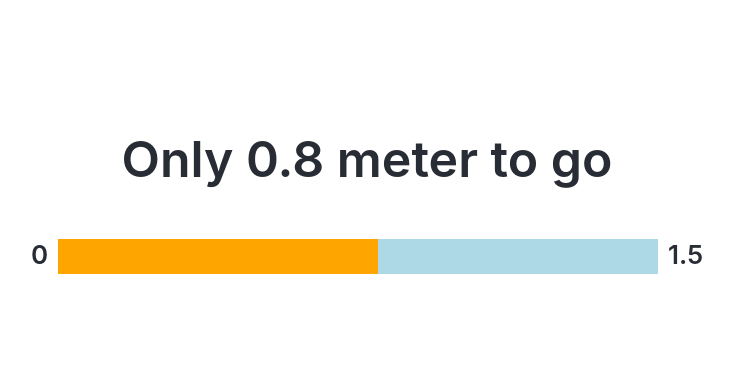
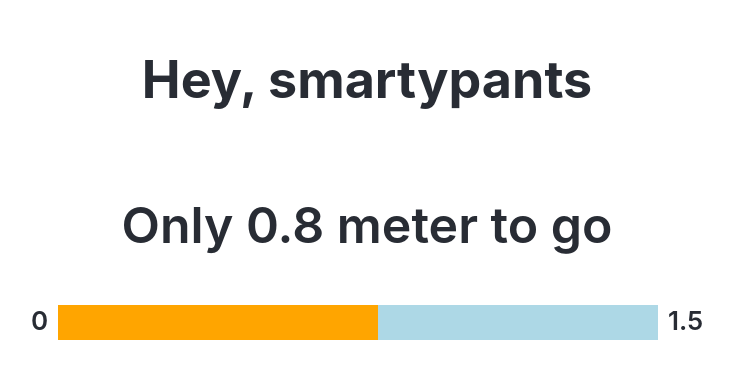
Before and after one commit to rachellebosman/stagePrototype, a React (Create React App) app: page / in a window 1280 px wide. Shown: the part 211-590 px from the top of the page, without its empty margins (273-1006 px from the left). Built offline with nearby package versions, Linux system fonts and the light colour scheme.

Commit message:
added: randomGreeting

```diff
--- a/src/App.js
+++ b/src/App.js
@@ -2,11 +2,13 @@ import './App.scss';
 import './styles/style.scss';
 import './DistancePage'
 import DistancePage from './DistancePage';
+import GreetingPage from  './GreetingPage'
 
 function App() {
   return (
     <div className="App">
       <header className="App-header">
+        <GreetingPage />
         <DistancePage />
       </header>
     </div>
--- /dev/null
+++ b/src/GreetingPage.js
@@ -0,0 +1,21 @@
+import React from 'react'
+
+function greetingPage() {
+
+    const greetings = [
+        "Hi, hardworker",
+        "Hello, beautiful",
+        "Hey, smartypants"
+    ]
+
+    const  randomGreeting = greetings[Math.floor(Math.random()*greetings.length)];
+    console.log(randomGreeting)
+
+    return (
+        <div>
+            <h1> {randomGreeting} </h1>
+        </div>
+    )
+}
+
+export default greetingPage
--- a/src/components/DistanceBar.js
+++ b/src/components/DistanceBar.js
@@ -1,4 +1,4 @@
-import React, {useState, setState} from 'react'
+import React from 'react'
 import '../styles/style.scss';
 //import *  as d3 from 'd3';
 
```
